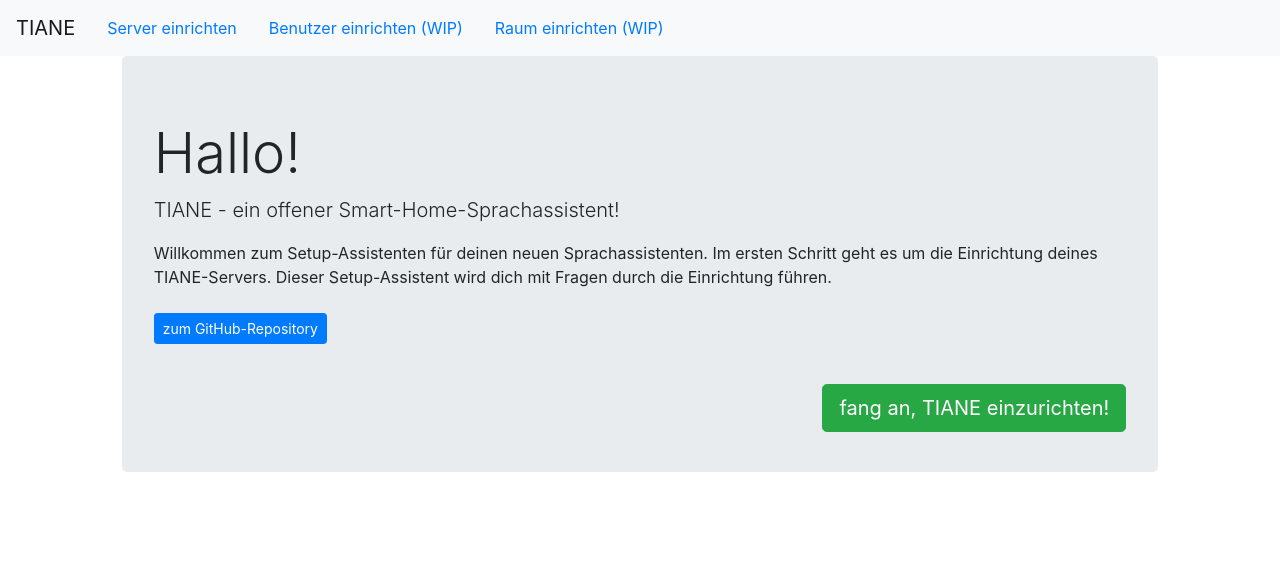
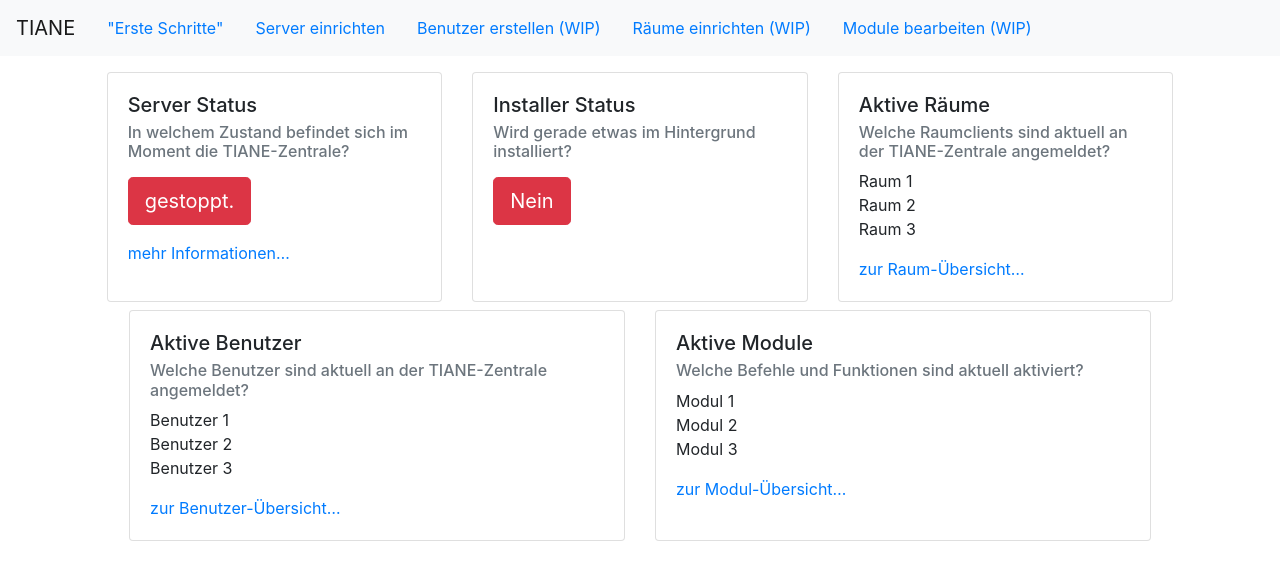
Before and after one commit to FerdiKr/TIANE, a Flask app: page / in a window 1280 px wide. Shown: the top 580 px of the page. Run offline with Flask 2, Linux system fonts and the light colour scheme; some libraries are stand-ins or nearby versions.

Commit message:
Added main status page "index"

```diff
--- a/webserver/server.py
+++ b/webserver/server.py
@@ -1,12 +1,13 @@
 #!/usr/bin/env python3
 # -*- coding: utf-8 -*-
 #
-from flask import Flask, render_template, jsonify, request, send_file, make_response
+from flask import Flask, render_template, jsonify, request, send_file, make_response, redirect
 from gevent import pywsgi
 import werkzeug.serving
 import json
 import os
 import sys
+import random
 from helpWrapper import InstallWrapper
 # TIANE_setup_wrapper-import is a bit hacky but I can't see any nicer way to realize it yet
 sys.path.append(os.path.join(os.path.dirname(__file__), ".."))
@@ -25,14 +26,24 @@ def getData():
 # ------------------------------------------------------------------------------
 
 nav = [
+{"href": "/setup", "text": "\"Erste Schritte\""},
 {"href": "/setupServer", "text": "Server einrichten"},
-{"href": "/setupUser", "text": "Benutzer einrichten (WIP)"},
-{"href": "/setupRoom", "text": "Raum einrichten (WIP)"},
+{"href": "/setupUser", "text": "Benutzer erstellen (WIP)"},
+{"href": "/setupRoom", "text": "Räume einrichten (WIP)"},
+{"href": "/setupModules", "text": "Module bearbeiten (WIP)"},
 ]
 
 
 
 @webapp.route("/")
+@webapp.route("/index")
+def index():
+    firstTime = False
+    if firstTime:
+        return redirect("/setup")
+    else:
+        return render_template("index.html", nav=nav)
+
 @webapp.route("/setup")
 def setup_1():
     return render_template("setup.html", nav=nav)
@@ -67,7 +78,7 @@ def setupServer():
     }
     return render_template("setupServer.html", nav=nav, st=standards, gold=g)
 
-@webapp.route("/setupUpser") # TODO
+@webapp.route("/setupUser") # TODO
 def setupUser():
     data = getData()
     return render_template("setupUser.html", nav=nav)
@@ -179,14 +190,14 @@ def uploadSnowboyFile(userName):
 @webapp.route("/api/server/<action>") # TODO
 def getServerStatus(action):
     if action == "status":
-        pass
+        data = random.choice(["running", "stopped"])
     elif action == "start":
-        pass
+        data = "ok"
     elif action == "stop":
-        pass
+        data = "ok"
     elif action == "version":
-        pass
-    return "ok"
+        data = ""
+    return data
 
 @webapp.route("/api/module/<modName>/<action>") # TODO
 def changeModuleMode(modName, action):
--- /dev/null
+++ b/webserver/static/main_index.js
@@ -0,0 +1,38 @@
+function refreshInformation() {
+  $.get("/api/server/status", function(data) {
+    if(data == "running") {
+      $("#StartPageServerStatus")
+        .removeClass("btn-danger")
+        .addClass("btn-success")
+        .html("läuft.");
+    } else {
+      $("#StartPageServerStatus")
+      .removeClass("btn-success")
+      .addClass("btn-danger")
+      .html("gestoppt.");
+    }
+  });
+  $.get("/api/installer/getStatus", function(data) {
+    if(data["status"] == "idle") {
+      $("#StartPageInstallerStatus")
+        .removeClass("btn-success")
+        .addClass("btn-danger")
+        .html("Nein");
+      $("#StartPageInstallerLogs")
+        .html("");
+    } else {
+      console.log(data["log"])
+      $("#StartPageInstallerStatus")
+      .removeClass("btn-danger")
+      .addClass("btn-success")
+      .html("Ja.");
+      $("#StartPageInstallerLogs")
+      .html("" + data["log"] + "");
+    }
+  });
+}
+
+window.onload = function () {
+  refreshInformation();
+  setInterval(refreshInformation, 3500);
+}
--- a/webserver/template/index.html
+++ b/webserver/template/index.html
@@ -23,20 +23,79 @@
 </nav>
 
 <div class="container-fluid">
-<div class="row">
-  <div class="col-md-12">
-    <div class="jumbotron">
-      <h1 class="display-4">Hallo!</h1>
-      <p class="lead">
-
-      </p>
-      <hr class="my-4">
-      <p>
-      </p>
-      <a class="btn btn-success btn-lg" href="#" role="button">TIANE einrichten!</a>
+<div class="row justify-content-center mt-3">
+  <div class="col-md-10">
+    <div class="row justify-content-center">
+      <div class="card-deck">
+        <!-- CARD-Element-Block -->
+        <div class="card mb-2">
+          <div class="card-body">
+            <h5 class="card-title">Server Status</h5>
+            <h6 class="card-subtitle mb-2 text-muted">In welchem Zustand befindet sich im Moment die TIANE-Zentrale?</h6>
+            <p class="card-text">
+              <button class="btn btn-lg btn-success mt-2" id="StartPageServerStatus">läuft.</button>
+            </p>
+            <a href="#" class="card-link disabled">mehr Informationen…</a>
+          </div>
+        </div>
+        <!-- CARD-Element-Block -->
+        <div class="card mb-2">
+          <div class="card-body">
+            <h5 class="card-title">Installer Status</h5>
+            <h6 class="card-subtitle mb-2 text-muted">Wird gerade etwas im Hintergrund installiert?</h6>
+            <p class="card-text">
+              <button class="btn btn-lg btn-danger mt-2" id="StartPageInstallerStatus">Nein</button>
+              <br />
+              <pre id="StartPageInstallerLogs"></pre>
+            </p>
+          </div>
+        </div>
+        <!-- CARD-Element-Block -->
+        <div class="card mb-2">
+          <div class="card-body">
+            <h5 class="card-title">Aktive Räume</h5>
+            <h6 class="card-subtitle mb-2 text-muted">Welche Raumclients sind aktuell an der TIANE-Zentrale angemeldet?</h6>
+            <p class="card-text">
+              <span>Raum 1</span><br />
+              <span>Raum 2</span><br />
+              <span>Raum 3</span><br />
+            </p>
+            <a href="/setupRoom" class="card-link disabled">zur Raum-Übersicht…</a>
+          </div>
+        </div>
+      </div>
+      <div class="card-deck">
+        <!-- CARD-Element-Block -->
+        <div class="card mb-2">
+          <div class="card-body">
+            <h5 class="card-title">Aktive Benutzer</h5>
+            <h6 class="card-subtitle mb-2 text-muted">Welche Benutzer sind aktuell an der TIANE-Zentrale angemeldet?</h6>
+            <p class="card-text">
+              <span>Benutzer 1</span><br />
+              <span>Benutzer 2</span><br />
+              <span>Benutzer 3</span><br />
+            </p>
+            <a href="/setupUser" class="card-link disabled">zur Benutzer-Übersicht…</a>
+          </div>
+        </div>
+        <!-- CARD-Element-Block -->
+        <div class="card mb-2">
+          <div class="card-body">
+            <h5 class="card-title">Aktive Module</h5>
+            <h6 class="card-subtitle mb-2 text-muted">Welche Befehle und Funktionen sind aktuell aktiviert?</h6>
+            <p class="card-text">
+              <span>Modul 1</span><br />
+              <span>Modul 2</span><br />
+              <span>Modul 3</span><br />
+            </p>
+            <a href="/setupModules" class="card-link disabled">zur Modul-Übersicht…</a>
+          </div>
+        </div>
+      </div>
     </div>
   </div>
+
 </div>
 </div>
-<script src="{{ url_for('static', filename='main.js')}}"></script>
+<script src="{{ url_for('static', filename='main_index.js')}}"></script>
 </body>
--- a/webserver/template/setup.html
+++ b/webserver/template/setup.html
@@ -16,7 +16,7 @@
     <div class="collapse navbar-collapse" id="mainNav">
       <ul class="nav">
       {% for item in nav %}
-          <li class="nav-item text-muted"><a class="nav-link" href="#">{{ item.text }}</a></li>
+          <!-- <li class="nav-item text-muted"><a class="nav-link" href="#">{{ item.text }}</a></li> -->
       {% endfor %}
       </ul>
     </div>
--- a/webserver/template/setupServer.html
+++ b/webserver/template/setupServer.html
@@ -132,7 +132,7 @@
       </li>
     </ul>
     <br />
-    <a class="btn btn-success btn-lg float-right mb-3" role="button" id="button_execute" onclick="finalizeConfig()">Konfiguration sichern</a>
+    <a class="btn btn-success btn-lg float-right mb-3 ml-3" role="button" id="button_execute" onclick="finalizeConfig()">Speichern und zurück zur Übersicht</a>
 
     {% else %}
     <div class="alert alert-danger" role="alert">
--- a/webserver/template/setup_checkServices.html
+++ b/webserver/template/setup_checkServices.html
@@ -16,7 +16,7 @@
     <div class="collapse navbar-collapse" id="mainNav">
       <ul class="nav">
       {% for item in nav %}
-          <li class="nav-item text-muted"><a class="nav-link" href="#">{{ item.text }}</a></li>
+          <!-- <li class="nav-item text-muted"><a class="nav-link" href="#">{{ item.text }}</a></li> -->
       {% endfor %}
       </ul>
     </div>
--- a/webserver/template/setup_menu.html
+++ b/webserver/template/setup_menu.html
@@ -16,7 +16,7 @@
     <div class="collapse navbar-collapse" id="mainNav">
       <ul class="nav">
       {% for item in nav %}
-          <li class="nav-item text-muted"><a class="nav-link" href="#">{{ item.text }}</a></li>
+          <!-- <li class="nav-item text-muted"><a class="nav-link" href="#">{{ item.text }}</a></li> -->
       {% endfor %}
       </ul>
     </div>
```
